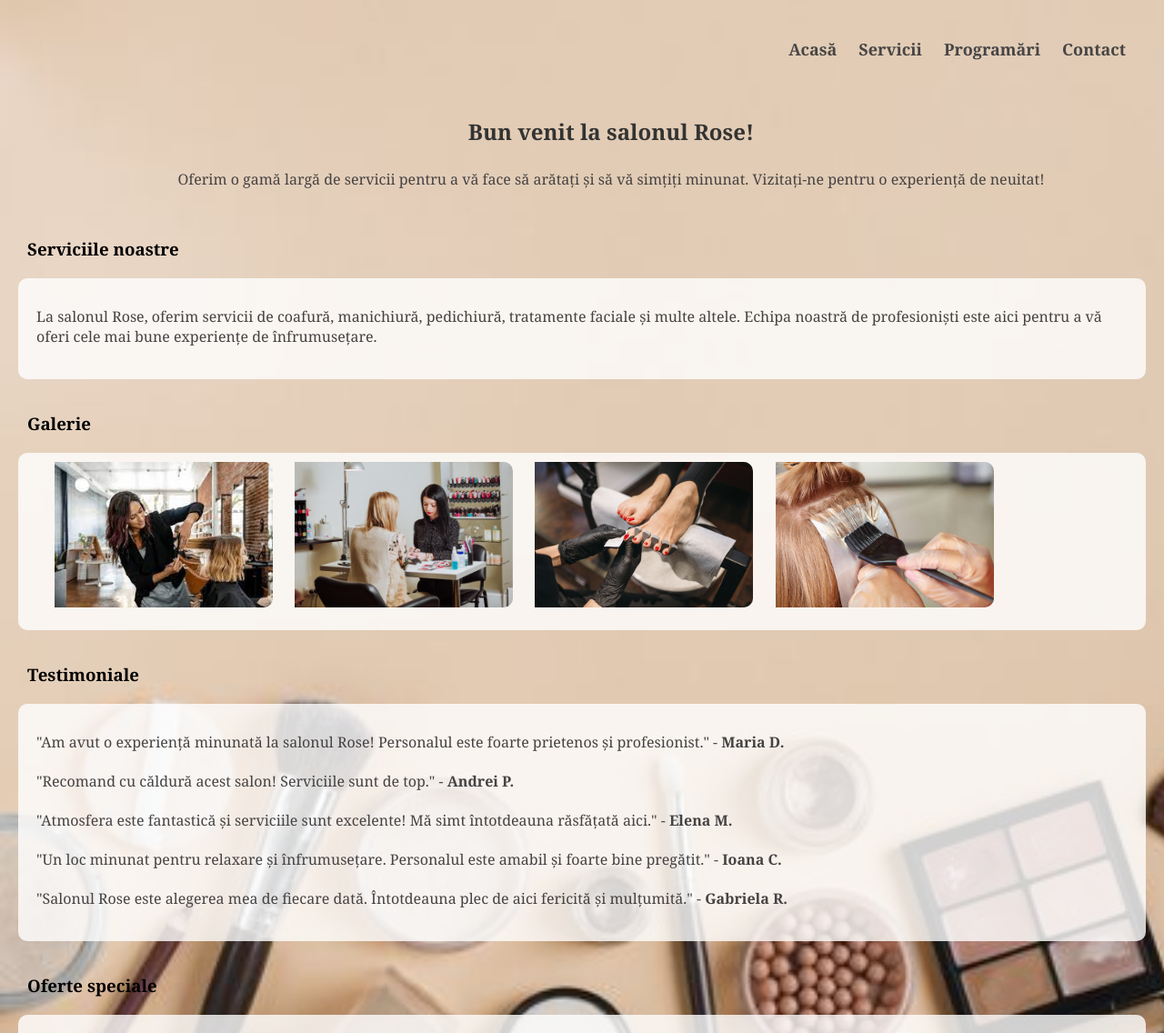
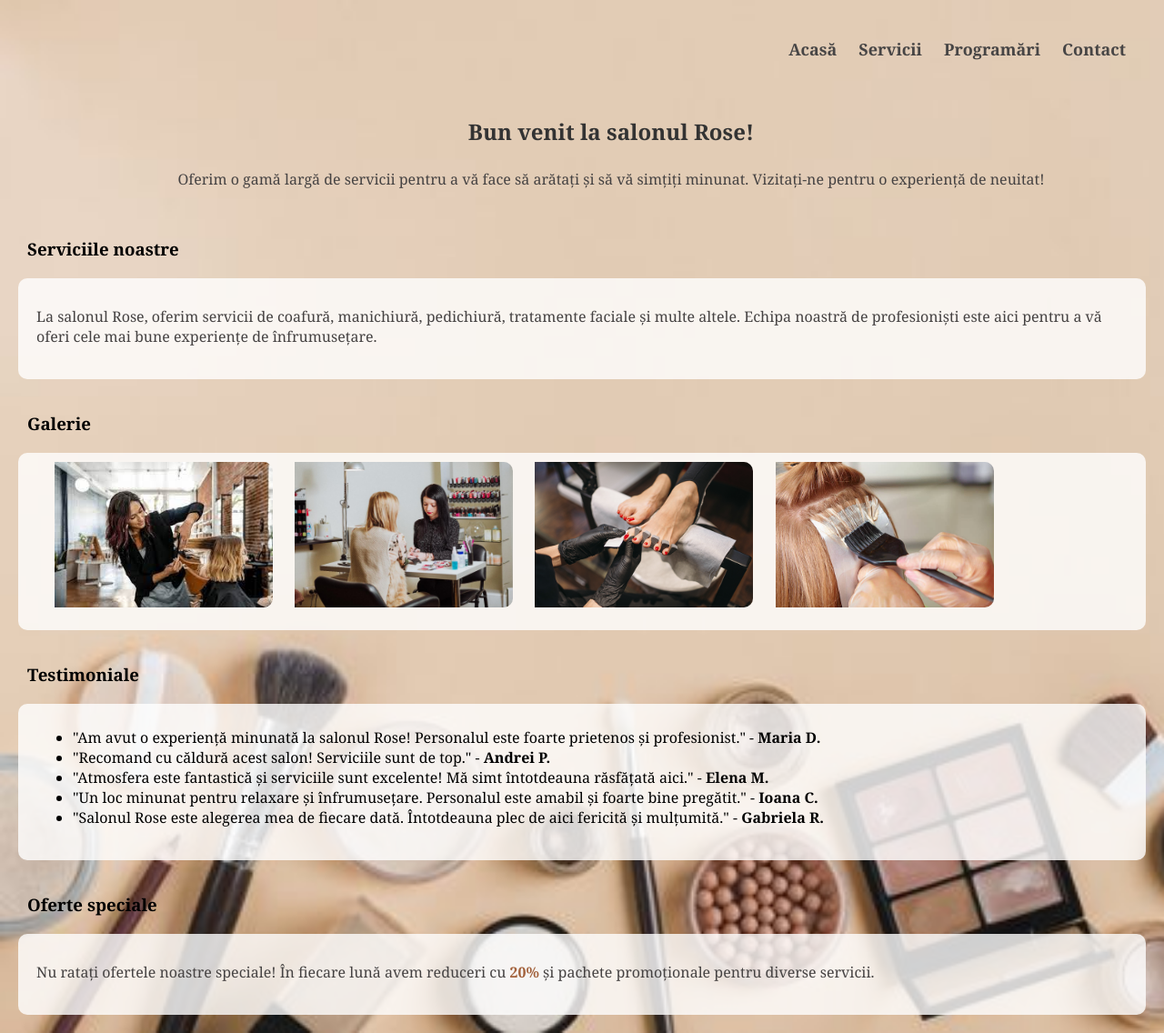
Before and after one commit to hentesandreea/EWD_project, a plain HTML site: page siteEWD/index.html in a window 1280 px wide. Shown: the top 1136 px of the page at 91% size. Drawn offline with Linux system fonts and the light colour scheme.

Commit message:
Added an unorderd list

```diff
--- a/siteEWD/index.html
+++ b/siteEWD/index.html
@@ -91,11 +91,13 @@
     </div>
     <h3>Testimoniale</h3>
     <div class="testimonials">
-        <p>"Am avut o experiență minunată la salonul Rose! Personalul este foarte prietenos și profesionist." -<b> Maria D.</b></p>
-        <p>"Recomand cu căldură acest salon! Serviciile sunt de top." - <b>Andrei P.</b></p>
-        <p>"Atmosfera este fantastică și serviciile sunt excelente! Mă simt întotdeauna răsfățată aici." - <b>Elena M.</b></p>
-        <p>"Un loc minunat pentru relaxare și înfrumusețare. Personalul este amabil și foarte bine pregătit." - <b>Ioana C.</b></p>
-        <p>"Salonul Rose este alegerea mea de fiecare dată. Întotdeauna plec de aici fericită și mulțumită." -<b> Gabriela R.</b></p>
+        <ul>
+        <li>"Am avut o experiență minunată la salonul Rose! Personalul este foarte prietenos și profesionist." -<b> Maria D.</b></li>
+        <li>"Recomand cu căldură acest salon! Serviciile sunt de top." - <b>Andrei P.</b></l>
+        <li>"Atmosfera este fantastică și serviciile sunt excelente! Mă simt întotdeauna răsfățată aici." - <b>Elena M.</b></li>
+        <li>"Un loc minunat pentru relaxare și înfrumusețare. Personalul este amabil și foarte bine pregătit." - <b>Ioana C.</b></li>
+        <li>"Salonul Rose este alegerea mea de fiecare dată. Întotdeauna plec de aici fericită și mulțumită." -<b> Gabriela R.</b></li>
+</ul>
     </div>
       <h3>Oferte speciale</h3>
     <div class="offers">
```
